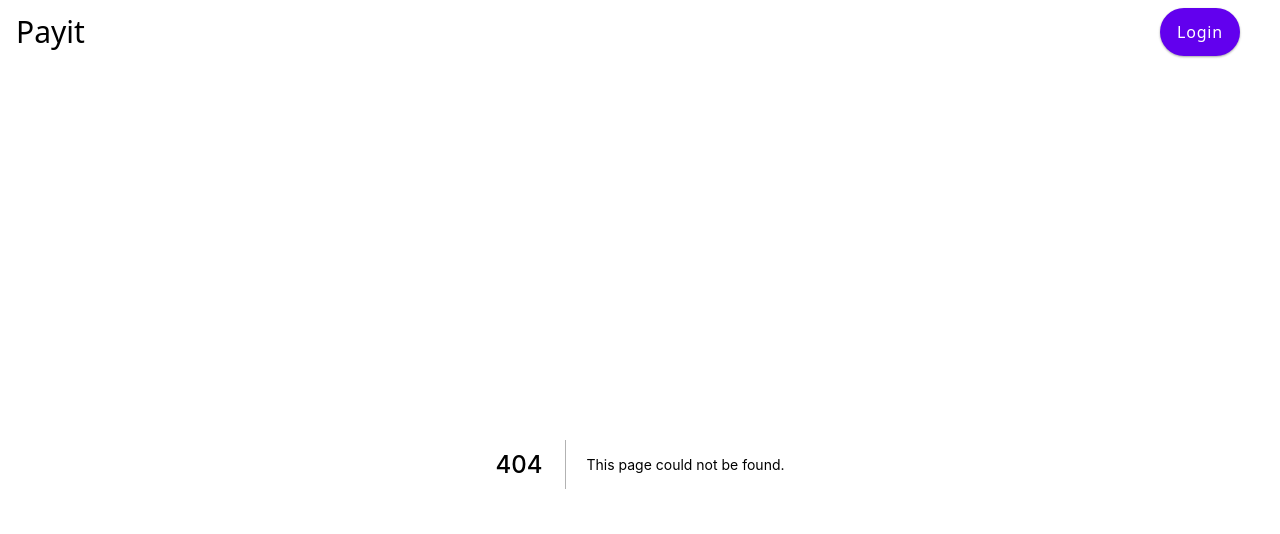
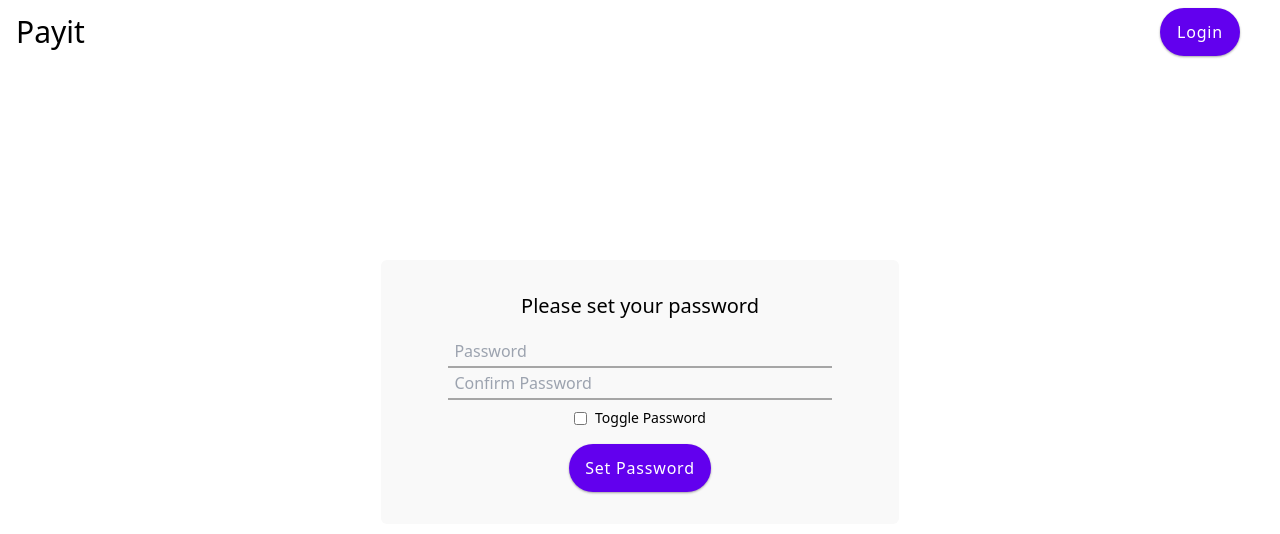
Before and after one commit to TanishqSingla/payit, a Next.js app: page /user/signin in a window 1280 px wide. Before the commit this address had no page. Shown: the top 534 px of the page. Built offline with nearby package versions, Linux system fonts and the light colour scheme.

Commit message:
Add first signon password page

```diff
--- /dev/null
+++ b/pages/user/signin.tsx
@@ -0,0 +1,76 @@
+import { useState } from "react";
+
+const Signin = ({ type = "login" }) => {
+  const [userState, setUserState] = useState({
+    email: "",
+    password: "",
+    confirmPassword: "",
+  });
+
+  const [togglePassword, setTogglePassword] = useState(false);
+
+  const onSubmit = (e: any) => {
+    e.preventDefault();
+    const { password, confirmPassword } = userState;
+    try {
+      if (type === "register" && password !== confirmPassword)
+        throw new Error("Password mismatched");
+      console.log("status 200", password);
+    } catch (error: any) {
+      console.error(error.message);
+    }
+  };
+  return (
+    <div className="w-5/12 h-formContainerHeight px-2 mt-2 mx-auto flex items-center">
+      <form
+        onSubmit={onSubmit}
+        className="flex flex-col flex-1 bg-[#f9f9f9] py-8 items-center justify-center rounded-md"
+      >
+        <p className="pb-4 text-xl">Please set your password</p>
+        <label htmlFor="password" className="sr-only">
+          Password
+        </label>
+        <input
+          className="auth-input"
+          required
+          name="password"
+          type={togglePassword ? "text" : "password"}
+          placeholder="Password"
+          onChange={({ currentTarget: ct }) =>
+            setUserState({ ...userState, password: ct.value })
+          }
+        />
+        <label htmlFor="confirmPassword" className="sr-only">
+          Confirm Password
+        </label>
+        <input
+          className="auth-input"
+          required
+          name="confirmPassword"
+          type={togglePassword ? "text" : "password"}
+          placeholder="Confirm Password"
+          onChange={({ currentTarget: ct }) =>
+            setUserState({ ...userState, confirmPassword: ct.value })
+          }
+        />
+        <label htmlFor="togglepassword" className="sr-only">
+          Toggle Password
+        </label>
+        <div className="pt-2 flex w-100 gap-2 text-sm items-center">
+          <input
+            type="checkbox"
+            onChange={(e) => setTogglePassword(!togglePassword)}
+          />
+          Toggle Password
+        </div>
+        <div className="mt-4">
+          <button className="btn-primary" type="submit">
+            Set Password
+          </button>
+        </div>
+      </form>
+    </div>
+  );
+};
+
+export default Signin;
--- a/styles/globals.css
+++ b/styles/globals.css
@@ -10,4 +10,7 @@
 	.btn-primary {
 		@apply text-onPrimary font-thin tracking-wider h-12 min-w-[5rem] bg-primary rounded-3xl px-4 shadow-[0_1px_3px_rgba(0,0,0,0.12),0_1px_2px_rgba(0,0,0,0.24)] active:shadow-none;
 	}
+    .auth-input {
+        @apply w-[30vw] px-[.4rem] py-[.2em] border-b-2 border-b-[#0005] outline-none bg-transparent;
+    }
 }
--- a/tailwind.config.js
+++ b/tailwind.config.js
@@ -1,29 +1,32 @@
 module.exports = {
   content: [
     "./pages/**/*.{js,ts,jsx,tsx}",
-    "./components/**/*.{js,ts,jsx,tsx}"
+    "./components/**/*.{js,ts,jsx,tsx}",
   ],
   theme: {
     extend: {
       colors: {
-        'dark-grey': '#121212',
-        'primary': '#6200ee',
-        'primary-variant': '#3700B3',
-        'secondary': '#03DAC6',
-        'secondary-variant': '#180786',
-        'background': '#fff',
-        'surface': '#fff',
-        'error': '#b00020',
-        'onPrimary': '#fff',
-        'onSecondary': '#000',
-        'onBackground': '#000',
-        'onSurface': '#000',
-        'onError': '#fff'
+        "dark-grey": "#121212",
+        primary: "#6200ee",
+        "primary-variant": "#3700B3",
+        secondary: "#03DAC6",
+        "secondary-variant": "#180786",
+        background: "#fff",
+        surface: "#fff",
+        error: "#b00020",
+        onPrimary: "#fff",
+        onSecondary: "#000",
+        onBackground: "#000",
+        onSurface: "#000",
+        onError: "#fff",
       },
       boxShadow: {
-        'surface': ['0 1px 3px rgba(0,0,0,0.12)', '0 1px 2px rgba(0,0,0,0.24)']
-      }
+        surface: ["0 1px 3px rgba(0,0,0,0.12)", "0 1px 2px rgba(0,0,0,0.24)"],
+      },
+      height: {
+        formContainerHeight: "calc(100vh - 10em)",
+      },
     },
   },
   plugins: [],
-}
+};
```
